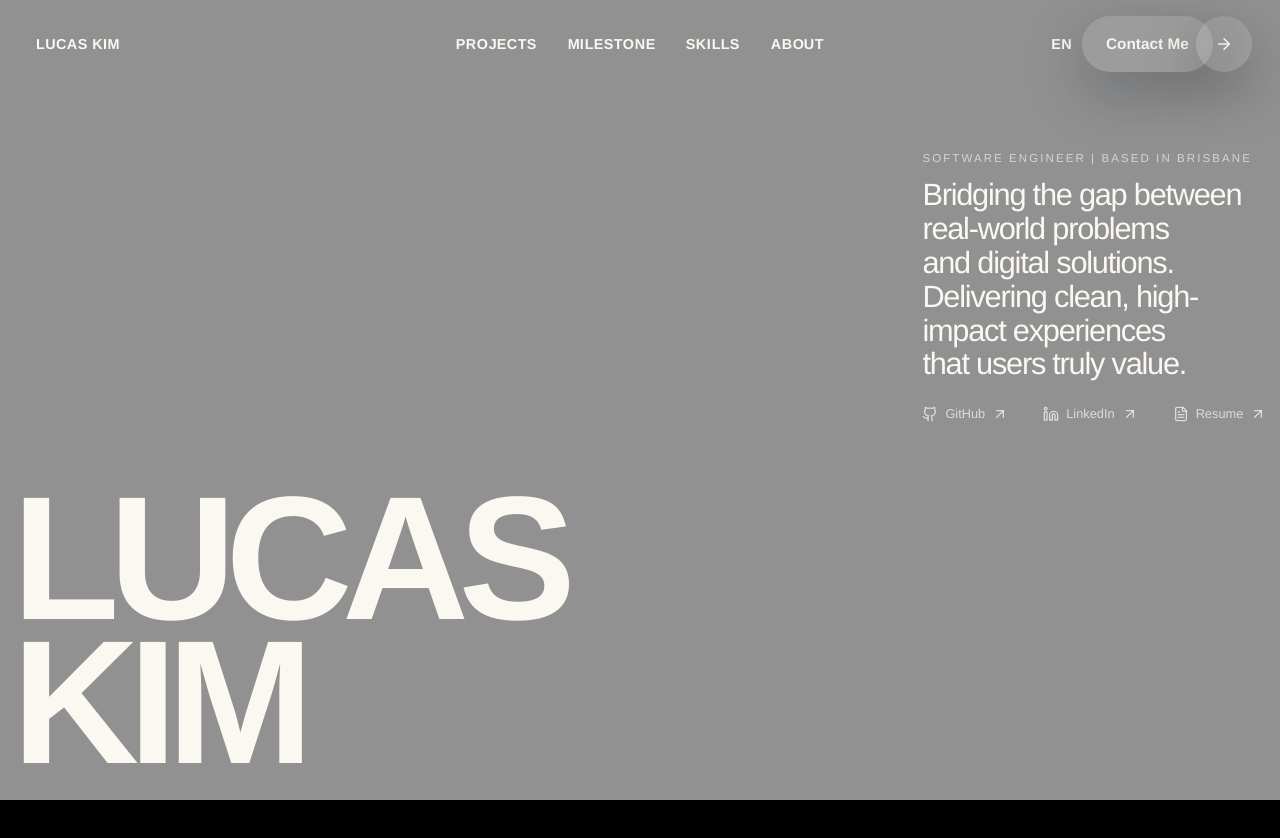
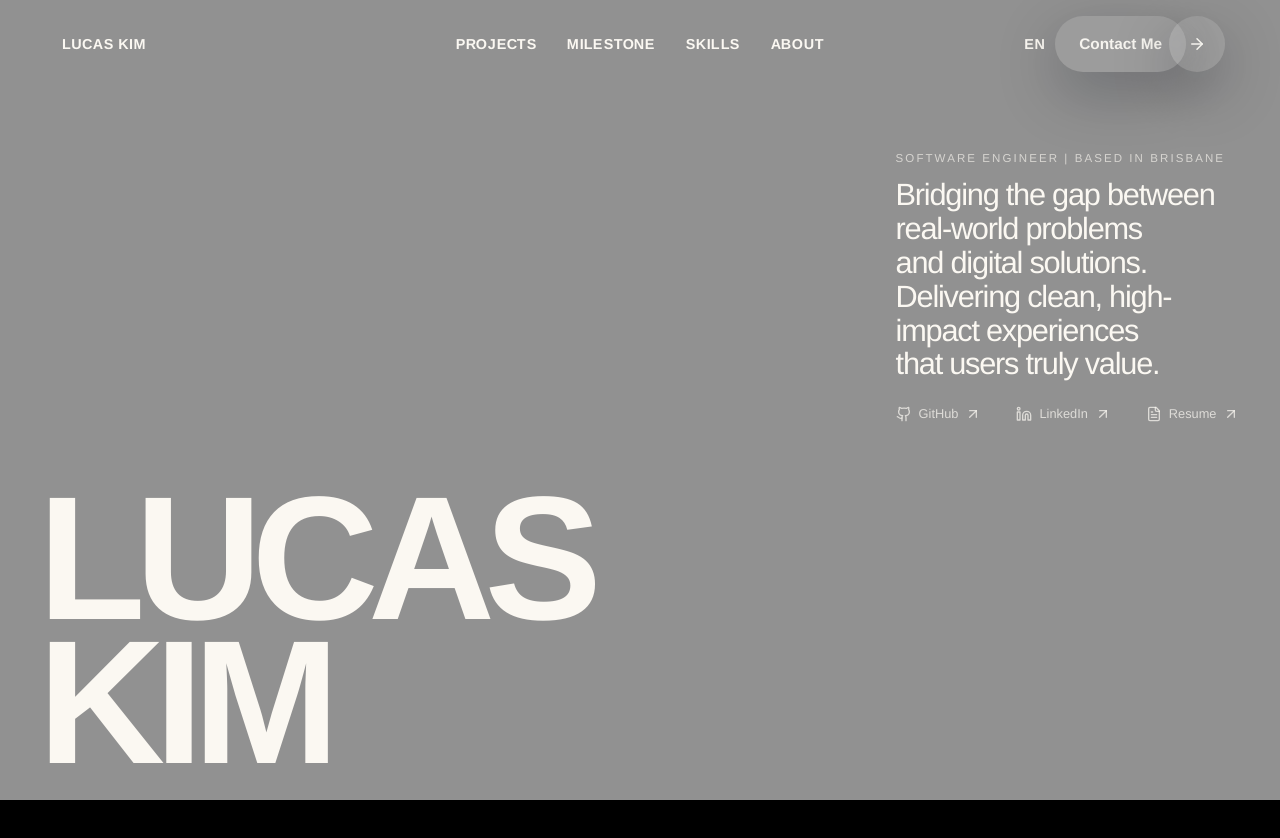
Before and after one commit to LucasKimo/Lucas_Portfolio, a React (Vite) app: page / in a window 1280 px wide. Shown: the top 838 px of the page. Built offline with nearby package versions, Linux system fonts and the light colour scheme.

Commit message:
consistent padding

```diff
--- a/src/styles.css
+++ b/src/styles.css
@@ -47,7 +47,7 @@ a {
 }
 
 .portfolio-shell {
-  --shell-padding-inline: clamp(8px, 1vw, 12px);
+  --shell-padding-inline: clamp(16px, 3vw, 80px);
   position: relative;
   min-height: 100vh;
   min-height: 100dvh;
@@ -1067,7 +1067,6 @@ a {
 
 @media (max-width: 720px) {
   .portfolio-shell {
-    --shell-padding-inline: 16px;
     padding: 18px var(--shell-padding-inline) 20px;
   }
 
@@ -1187,11 +1186,6 @@ a {
 }
 
 @media (min-width: 1600px) {
-  .portfolio-shell {
-    --shell-padding-inline: clamp(24px, 2.4vw, 48px);
-    padding-inline: var(--shell-padding-inline);
-  }
-
   .hero-layout {
     grid-template-columns: minmax(0, 1fr) minmax(0, 34vw);
   }
```
